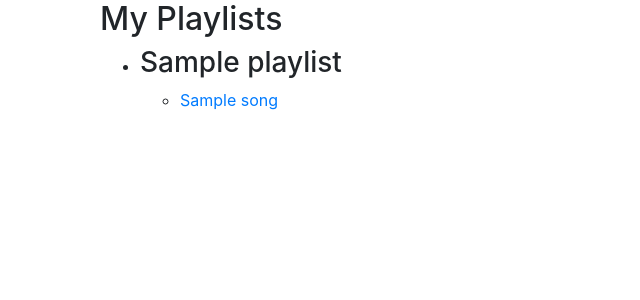
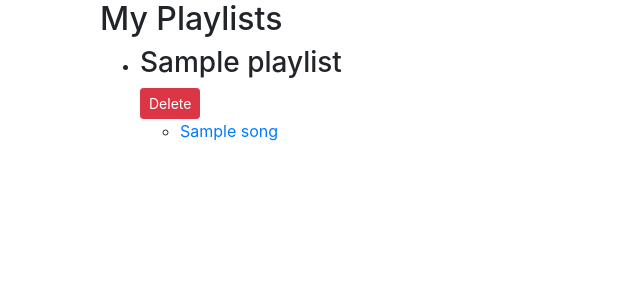
Before and after one commit to fridaznq567/Spookify, a Flask app: page /playlists in a window 1280 px wide. Shown: the part 56-356 px from the top of the page, without its empty margins (0-640 px from the left). Run offline with Flask 2, Linux system fonts and the light colour scheme; a user stored in the database is signed in; tables that the repository leaves empty hold one stand-in row (values such as "Sample post"); some libraries are stand-ins or nearby versions.

Commit message:
Delete playlists

```diff
--- a/Spookify/website/templates/playlists.html
+++ b/Spookify/website/templates/playlists.html
@@ -12,9 +12,14 @@ My Playlists
         {% for playlist in playlists %}
         <li>
             <h3>{{ playlist.name }}</h3>
+            <form method="POST" action="{{ url_for('views.delete_playlist', playlist_id=playlist.id) }}"
+                style="display:inline;">
+                <button type="submit" class="btn btn-danger btn-sm">Delete</button>
+            </form>
             <ul>
                 {% for playlist_song in playlist.playlist_songs %}
-                <li><a href="{{ url_for('views.song_details', song_id=playlist_song.song.id) }}">{{ playlist_song.song.song_name }}</a></li>
+                <li><a href="{{ url_for('views.song_details', song_id=playlist_song.song.id) }}">{{
+                        playlist_song.song.song_name }}</a></li>
                 {% endfor %}
             </ul>
         </li>
--- a/Spookify/website/views.py
+++ b/Spookify/website/views.py
@@ -77,11 +77,37 @@ def create_playlist():
     return render_template('create_playlist.html')
 
 
-@views.route('/playlists')
+@views.route('/playlists', methods=['GET'])
 @login_required
 def playlists():
     user_playlists = Playlist.query.filter_by(user_id=current_user.id).all()
     return render_template('playlists.html', playlists=user_playlists)
+
+
+@views.route('/delete-playlist/<int:playlist_id>', methods=['POST'])
+@login_required
+def delete_playlist(playlist_id):
+    # Ensure the playlist belongs to the current user
+    check_playlist_sql = text(
+        "SELECT * FROM playlist WHERE id = :playlist_id AND user_id = :user_id")
+    result = db.engine.execute(
+        check_playlist_sql, {'playlist_id': playlist_id, 'user_id': current_user.id})
+    playlist = result.fetchone()
+    if not playlist:
+        flash('Playlist not found or you do not have permission to delete it.', 'danger')
+        return redirect(url_for('views.playlists'))
+
+    # Delete associated playlist_song entries
+    delete_playlist_songs_sql = text(
+        "DELETE FROM playlist_song WHERE playlist_id = :playlist_id")
+    db.engine.execute(delete_playlist_songs_sql, {'playlist_id': playlist_id})
+
+    # Delete the playlist
+    delete_playlist_sql = text("DELETE FROM playlist WHERE id = :playlist_id")
+    db.engine.execute(delete_playlist_sql, {'playlist_id': playlist_id})
+
+    flash('Playlist deleted successfully!', 'success')
+    return redirect(url_for('views.playlists'))
 
 
 @views.route('/search')
```
